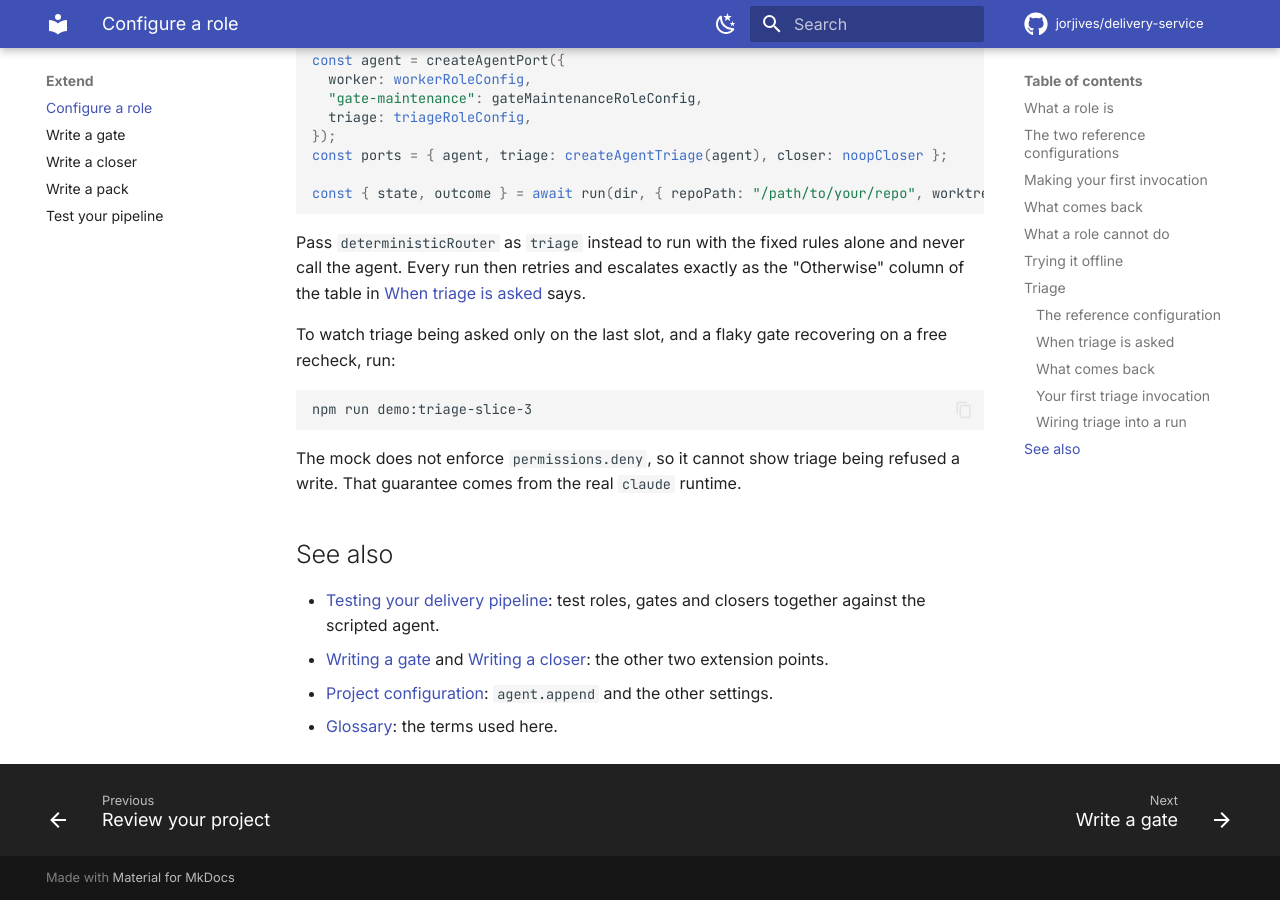
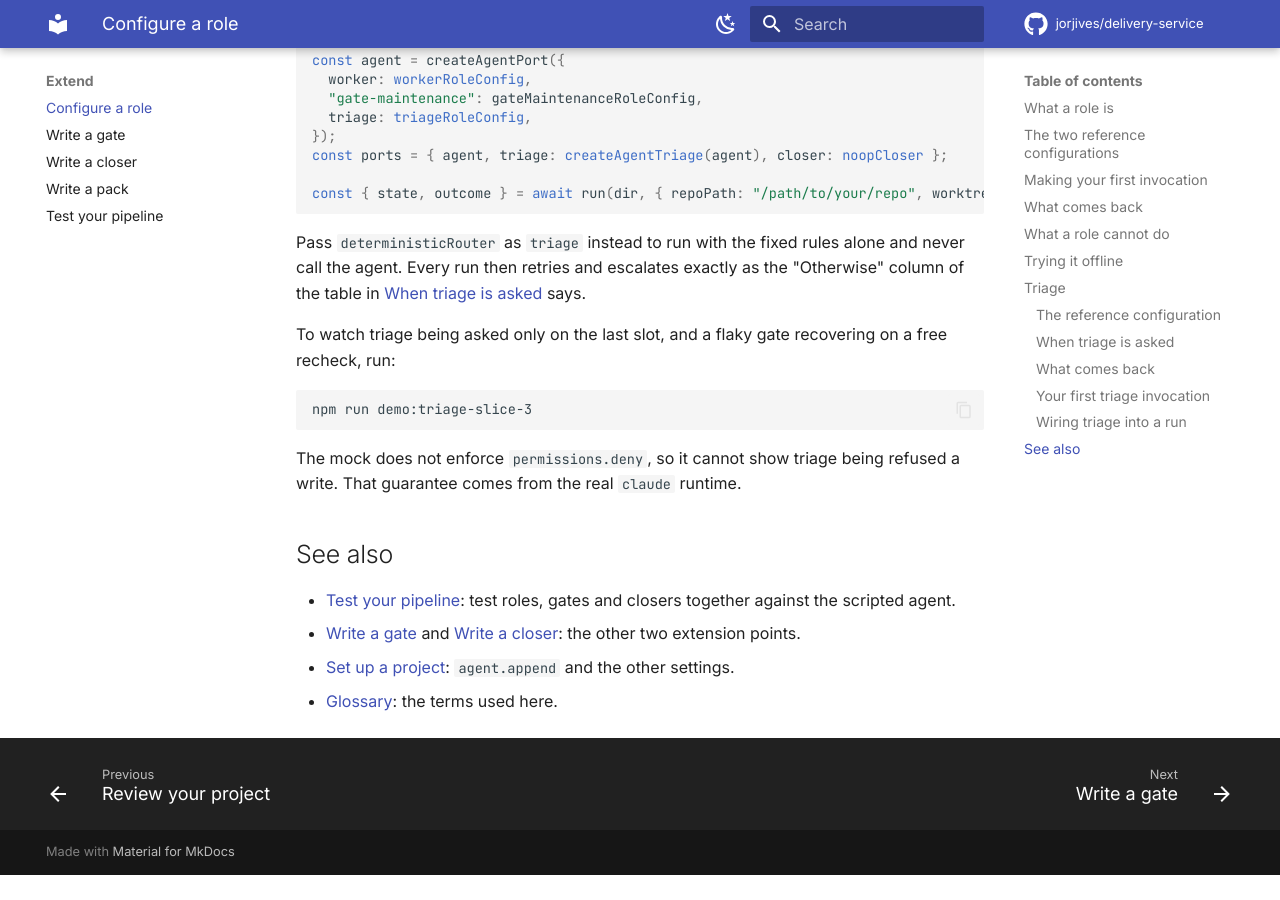
Before and after one commit to jorjives/delivery-service, an MkDocs documentation site: the page built from docs/configuring-a-role.md, in a window 1280 px wide and 900 px high, scrolled down 8531 px. Built offline with MkDocs 1.6.1 and Material for MkDocs 9.7.7, drawn with Linux system fonts in a browser that asks for light colours; comment, search, counter and statistics services are not loaded; after the commit the page ends 9406 px from its top, so only the background shows below that; some of the changed text lies outside the part shown.

Commit message:
Match every page title and link text to its nav label
Pages were renamed to imperative nav labels (Write a gate, Configure a role)
but kept their old titles, and links across the site and README still used
the old names, so a reader saw three names for one page. Titles, link text,
the home page and README now use the nav label, the home page and README
point at Troubleshooting, and the pipeline guide's test checks that the role
guide links to it rather than pinning the old link text.

Co-Authored-By: Claude Opus 5.5 <noreply@anthropic.com>

```diff
--- a/docs/configuring-a-role.md
+++ b/docs/configuring-a-role.md
@@ -79,7 +79,7 @@ These are shortened. The exported `workerRoleConfig`, `gateMaintenanceRoleConfig
 The only difference between them is the sentences. The call you make is identical.
 
 To change what a role is told in a real run, set `agent.append` (see
-[Project configuration](project-configuration.md)). To keep an agent from a tool, use
+[Set up a project](project-configuration.md)). To keep an agent from a tool, use
 `permissions.deny` in your own Claude settings.
 
 ## Making your first invocation
@@ -153,7 +153,7 @@ the wrong shape, why the role's `envelopeSchema` refused it as `cause`.
 
 A role does not limit what the agent may do: every session has every tool your own Claude Code
 setup gives it. Afterwards the gate and the harness's own checks on the work (see
-[Writing a gate](writing-a-gate.md#how-the-verdict-is-reached)) decide whether to accept it. To keep
+[Write a gate](writing-a-gate.md#how-the-verdict-is-reached)) decide whether to accept it. To keep
 the agent from a tool, use `permissions.deny` in your own Claude settings.
 
 ## Trying it offline
@@ -210,7 +210,7 @@ decision directly; the live guarantee comes from the real `claude` runtime.
 
 To test your gate, closer and role configurations together through a whole
 [surface](glossary.md#surface) (one task's run) against the scripted agent, follow
-[Testing your delivery pipeline](testing-your-pipeline.md).
+[Test your pipeline](testing-your-pipeline.md).
 
 ## Triage
 
@@ -377,7 +377,7 @@ a write. That guarantee comes from the real `claude` runtime.
 
 ## See also
 
-- [Testing your delivery pipeline](testing-your-pipeline.md): test roles, gates and closers together against the scripted agent.
-- [Writing a gate](writing-a-gate.md) and [Writing a closer](writing-a-closer.md): the other two extension points.
-- [Project configuration](project-configuration.md): `agent.append` and the other settings.
+- [Test your pipeline](testing-your-pipeline.md): test roles, gates and closers together against the scripted agent.
+- [Write a gate](writing-a-gate.md) and [Write a closer](writing-a-closer.md): the other two extension points.
+- [Set up a project](project-configuration.md): `agent.append` and the other settings.
 - [Glossary](glossary.md): the terms used here.
--- a/mkdocs.yml
+++ b/mkdocs.yml
@@ -137,7 +137,7 @@ nav:
       - Write a closer: writing-a-closer.md
       - Write a pack: writing-a-pack.md
       - Test your pipeline: testing-your-pipeline.md
-  - Concepts: concepts.md
+  - How it works: concepts.md
   - Reference:
       - Command reference: cli-reference.md
       - Configuration reference: configuration-reference.md
```
Also changed, not shown: other parts of docs/configuring-a-role.md (+2 -2 lines), README.md (+9 -8 lines), docs/concepts.md (+1 -1 lines), docs/index.md (+4 -3 lines), docs/writing-a-closer.md (+6 -6 lines), docs/writing-a-gate.md (+7 -7 lines), 1 other file.
